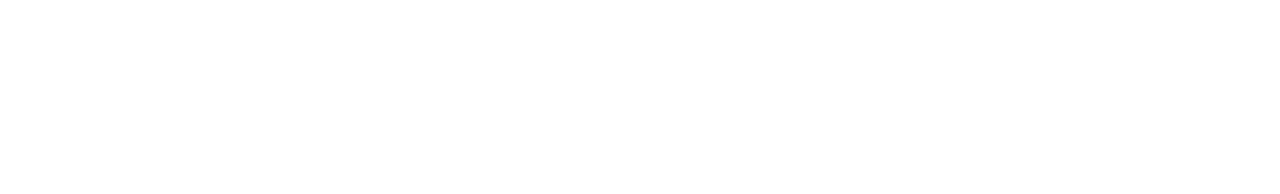
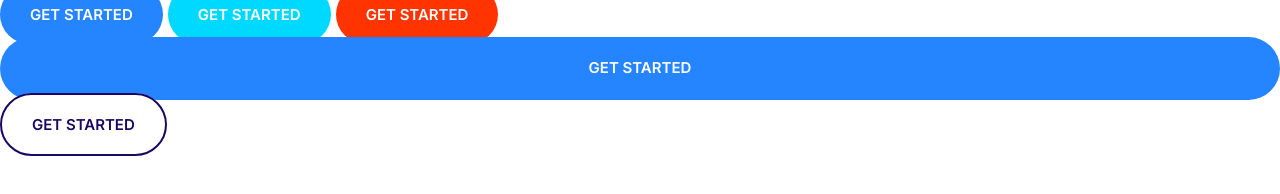
Before and after one commit to dravidjones28/mrdj_demo, a plain HTML site: page index.html in a window 1280 px wide. Drawn offline with Linux system fonts and the light colour scheme.

Commit message:
define buttons

```diff
--- a/css/styles.css
+++ b/css/styles.css
@@ -1,5 +1,11 @@
 html {
   font-size: 62.5%;
+}
+
+*,
+*::after,
+*::before {
+  box-sizing: border-box;
 }
 
 :root {
@@ -65,9 +71,9 @@
 
 .link-arrow {
   color: var(--color-accent);
+  font-size: 2rem;
+  font-weight: 600;
   text-transform: uppercase;
-  font-size: 2rem;
-  font-weight: bold;
 }
 
 .link-arrow::after {
@@ -119,7 +125,7 @@
   }
 }
 
-/* Lists */
+/* List */
 .list {
   list-style: none;
   padding-left: 0;
@@ -130,7 +136,6 @@
   display: inline-block;
   margin-right: 2rem;
 }
-
 .list--tick {
   list-style-image: url(../icons/tick.svg);
   padding-left: 3rem;
@@ -146,3 +151,68 @@
     padding-left: 0;
   }
 }
+
+/* buttons */
+
+.btn {
+  border-radius: 40px;
+  border: 0;
+  cursor: pointer;
+  font-size: 1.8rem;
+  font-weight: 600;
+  margin: 1rem 0;
+  outline: 0;
+  padding: 2rem 3rem;
+  text-align: center;
+  text-transform: uppercase;
+  white-space: nowrap;
+}
+
+.btn--primary {
+  background: var(--color-primary);
+  color: #fff;
+}
+
+.btn--primary:hover {
+  background: #3a8ffd;
+}
+
+.btn--secondary {
+  background: var(--color-secondary);
+  color: #fff;
+}
+
+.btn--secondary:hover {
+  background: #00c8eb;
+}
+
+.btn--accent {
+  background: var(--color-accent);
+  color: #fff;
+}
+
+.btn--accent:hover {
+  background: #ec3000;
+}
+
+.btn--block {
+  width: 100%;
+  display: inline-block;
+}
+
+.btn--outline {
+  border: 2px solid var(--color-heading);
+  color: var(--color-heading);
+  background: #fff;
+}
+
+.btn--outline:hover {
+  background: #1b0760;
+  color: #fff;
+}
+
+@media screen and (min-width: 1024px) {
+  .btn {
+    font-size: 1.5rem;
+  }
+}
--- a/index.html
+++ b/index.html
@@ -14,5 +14,11 @@
       rel="stylesheet"
     />
   </head>
-  <body></body>
+  <body>
+    <a class="btn btn--primary">get started</a>
+    <a class="btn btn--secondary">get started</a>
+    <a class="btn btn--accent">get started</a>
+    <a class="btn btn--primary btn--block">get started</a>
+    <a class="btn btn--outline">get started</a>
+  </body>
 </html>
```
Also changed, not shown: icons/tick.svg (added).
